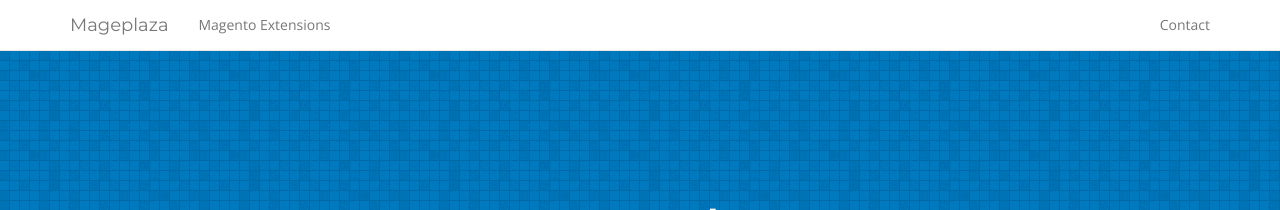
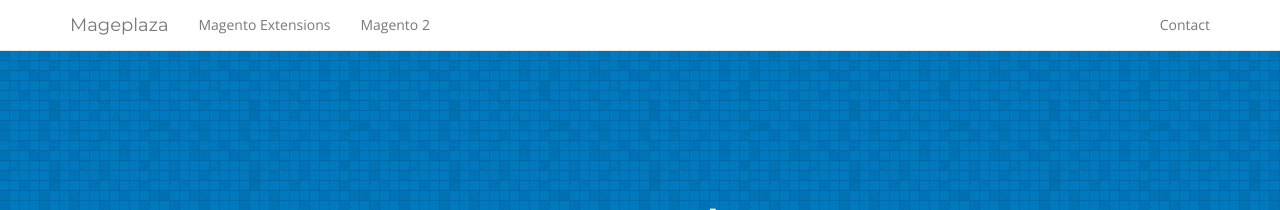
Before and after one commit to kangpaper/mplaza, a Jekyll site: the page built from index.html, in a window 1280 px wide. Shown: the top 210 px of the page. Built offline with Jekyll 4.4.1, drawn with Linux system fonts in a browser that asks for light colours; nearby versions of some CDN libraries; the list of posts is cut into pages by our own code.

Commit message:
Auto update

```diff
--- a/_includes/nav.html
+++ b/_includes/nav.html
@@ -15,11 +15,12 @@
         <div class="collapse navbar-collapse" id="bs-example-navbar-collapse-1">
             <ul class="nav navbar-nav">
 
-                <li><a href="/magento-extensions/">Magento Extensions</a></li>
+                <li><a href="{{ site.url }}/magento-extensions/">Magento Extensions</a></li>
+                <li><a href="{{ site.url }}/magento-2-extensions/">Magento 2</a></li>
 
             </ul>
             <ul class="nav navbar-nav navbar-right">
-                <li><a href="/contact.html" title="Contact us">Contact</a></li>
+                <li><a href="{{ site.url }}/contact.html" title="Contact us">Contact</a></li>
 
             </ul>
         </div>
--- a/_layouts/home.html
+++ b/_layouts/home.html
@@ -16,11 +16,6 @@
         <h1>{{ site.slogan }}</h1>
         <p>{{ site.description }}</p>
 
-        <!-- <div id="social">
-            <a href="https://twitter.com/SBootstrap" class="twitter-follow-button" data-show-count="false" data-lang="en">Follow @SBootstrap</a>
-            <a href="https://twitter.com/share" class="twitter-share-button" data-url="http://startbootstrap.com" data-via="SBootstrap" data-lang="en">Tweet</a>
-        </div> -->
-        <!-- <a href="/categories/all" class="btn btn-default btn-cta"><i class="fa fa-chevron-circle-right"></i> Browse Themes &amp; Templates</a> -->
         <div class="sponsor">
 
         </div>
```
